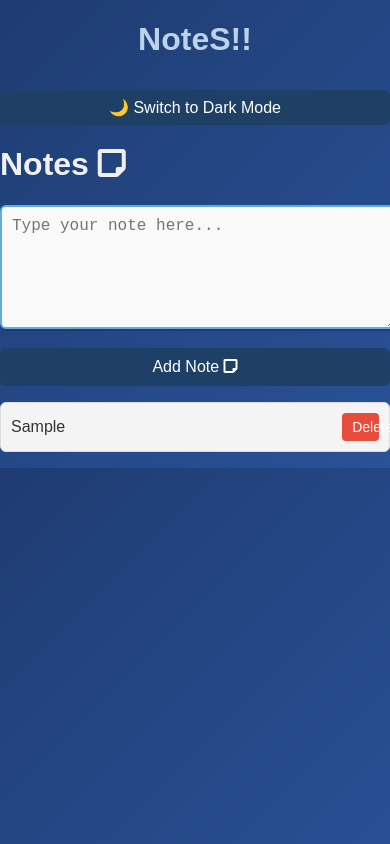
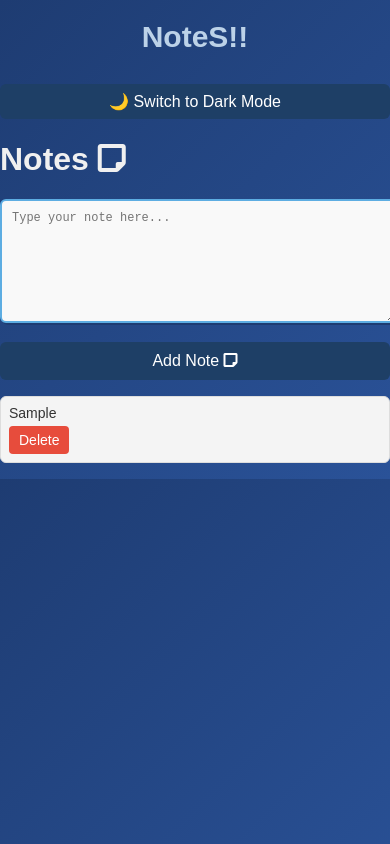
Before and after one commit to Felipe1995c/NoteS, a plain HTML site: page index.html in a window 390 px wide. Both pictures are taken after typing "Sample" into the empty fields and a click on the button "Add Note". Drawn offline with Linux system fonts and the light colour scheme.

Commit message:
Made it mobile friendly

```diff
--- a/index.css
+++ b/index.css
@@ -26,6 +26,7 @@ header h1 {
   text-align: center;
   color: var(--font-color);
   font-weight: bold;
+  font-size: 50px;
 }
 
 textarea {
@@ -141,3 +142,46 @@ textarea.dark-mode, li.dark-mode {
   color: #f0f0f0;
   border: 1px solid var(--primary-color);
 }
+
+
+/* Responsive design rules */
+@media only screen and (max-width: 768px) {
+  .container {
+      padding: 10px;
+  }
+
+  textarea {
+      font-size: 14px;
+  }
+
+  ul#notes-list li {
+      font-size: 14px;
+      flex-direction: column; /* Stack elements vertically on smaller screens */
+      align-items: flex-start;
+  }
+
+  .delete-btn {
+      margin-top: 5px; /* Add spacing for stacked layout */
+  }
+
+  header h1 {
+      font-size: 20px; /* Adjust the header size for smaller screens */
+  }
+}
+
+@media only screen and (max-width: 480px) {
+  textarea {
+      font-size: 12px;
+  }
+
+  ul#notes-list li {
+      padding: 8px;
+  }
+  .delete-btn {
+    padding-right: 50px;
+  }
+
+  header h1 {
+      font-size: 30px; /* Further adjustment for very small screens */
+  }
+}
```
